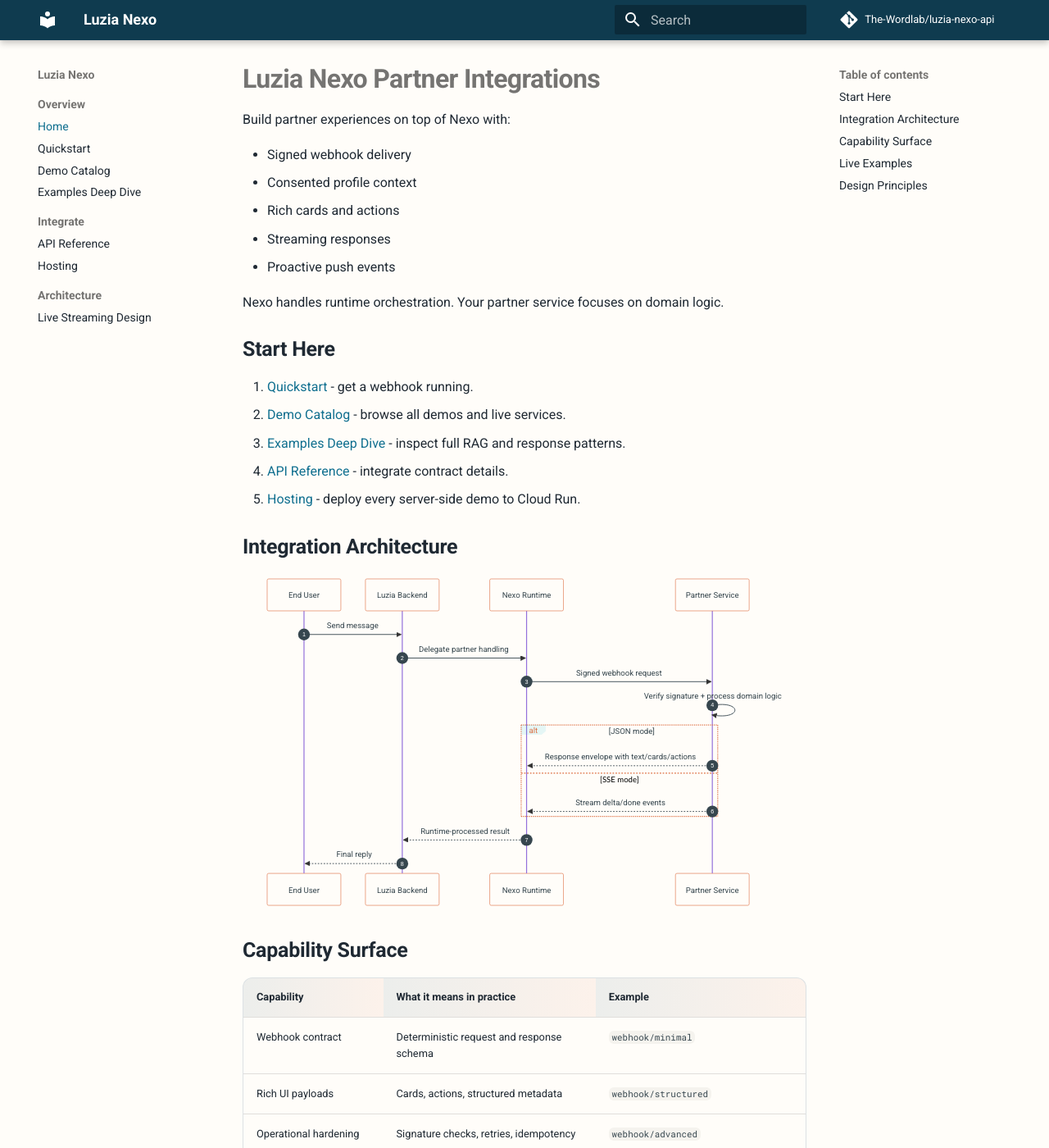
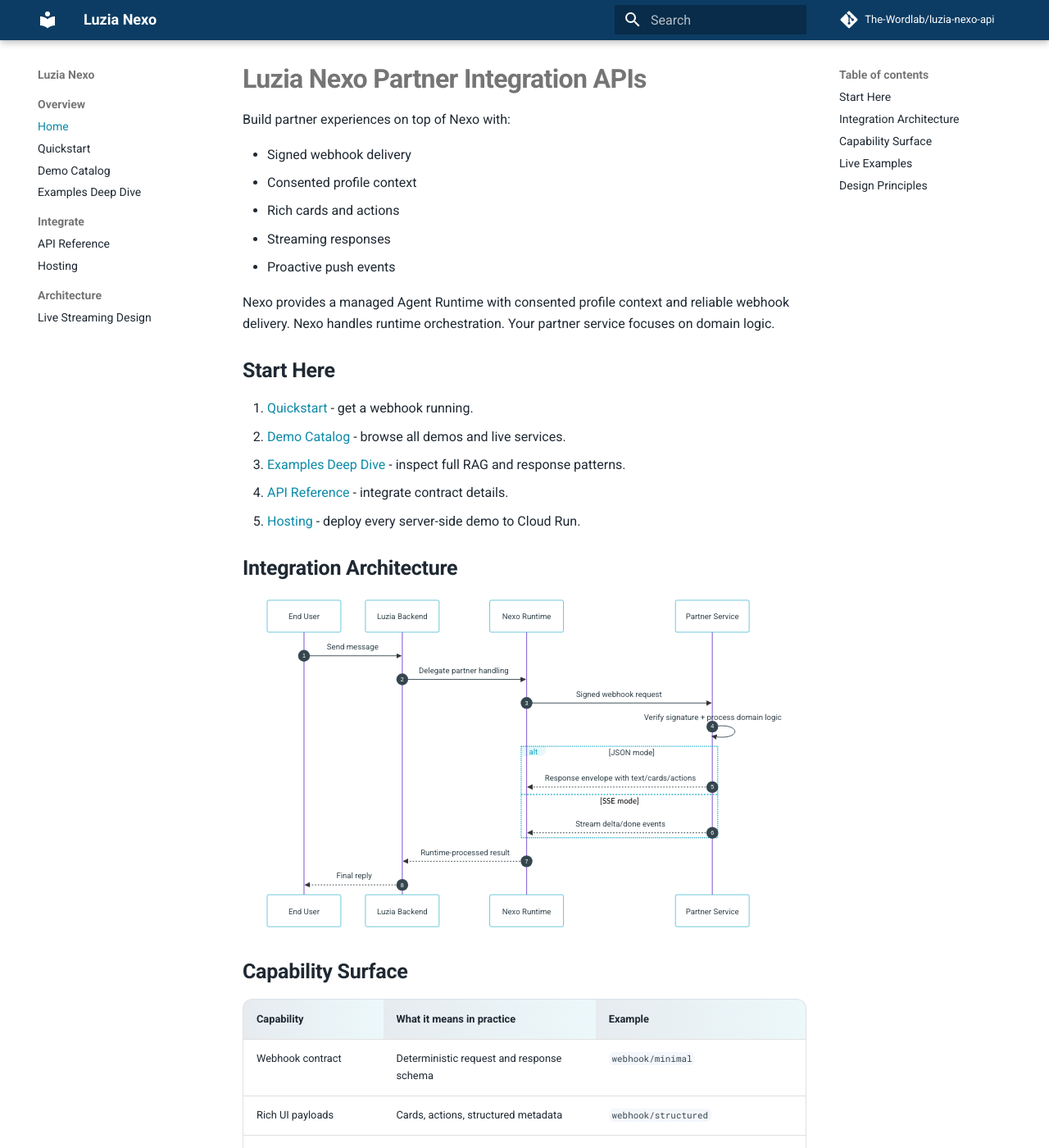
Before and after one commit to The-Wordlab/luzia-nexo-api, an MkDocs documentation site: the page built from docs/index.md, in a window 1280 px wide and 1400 px high. Shown: the whole window at 82% size. Built offline with MkDocs 1.6.1 and Material for MkDocs 9.7.7, drawn with Linux system fonts in a browser that asks for light colours; comment, search, counter and statistics services are not loaded.

Commit message:
fix: restore agent-runtime copy and blue docs palette

```diff
--- a/docs/index.md
+++ b/docs/index.md
@@ -1,4 +1,4 @@
-# Luzia Nexo Partner Integrations
+# Luzia Nexo Partner Integration APIs
 
 Build partner experiences on top of Nexo with:
 
@@ -8,6 +8,7 @@
 - Streaming responses
 - Proactive push events
 
+Nexo provides a managed Agent Runtime with consented profile context and reliable webhook delivery.
 Nexo handles runtime orchestration. Your partner service focuses on domain logic.
 
 ## Start Here
--- a/docs/stylesheets/brand.css
+++ b/docs/stylesheets/brand.css
@@ -1,24 +1,24 @@
 /* Luzia Nexo docs theme tuning - capability-first visual hierarchy. */
 [data-md-color-scheme="default"] {
-  --md-primary-fg-color: #0f3b4f;
-  --md-primary-fg-color--light: #1d5d78;
-  --md-primary-fg-color--dark: #0a2a38;
-  --md-accent-fg-color: #dd6e42;
-  --md-typeset-a-color: #0f6f8f;
-  --md-default-bg-color: #fffdf9;
+  --md-primary-fg-color: #0c3c63;
+  --md-primary-fg-color--light: #145987;
+  --md-primary-fg-color--dark: #082941;
+  --md-accent-fg-color: #0ea5c6;
+  --md-typeset-a-color: #0c8aa8;
+  --md-default-bg-color: #ffffff;
   --md-default-fg-color: #171717;
   --md-typeset-color: #1f2933;
-  --md-code-bg-color: #f5f3ee;
+  --md-code-bg-color: #f4f7fb;
 }
 
 [data-md-color-scheme="slate"] {
-  --md-primary-fg-color: #133f50;
-  --md-primary-fg-color--light: #235f78;
-  --md-primary-fg-color--dark: #0c2d3a;
-  --md-accent-fg-color: #f58d63;
-  --md-typeset-a-color: #72d2f0;
-  --md-default-bg-color: #0c1520;
-  --md-code-bg-color: #111e2a;
+  --md-primary-fg-color: #0a3356;
+  --md-primary-fg-color--light: #0f4c81;
+  --md-primary-fg-color--dark: #072744;
+  --md-accent-fg-color: #4dd0e1;
+  --md-typeset-a-color: #8de7f3;
+  --md-default-bg-color: #06111c;
+  --md-code-bg-color: #102031;
 }
 
 .md-typeset .admonition,
@@ -63,7 +63,7 @@
 }
 
 .md-typeset table:not([class]) th {
-  background: linear-gradient(90deg, rgba(15, 59, 79, 0.08), rgba(221, 110, 66, 0.08));
+  background: linear-gradient(90deg, rgba(12, 60, 99, 0.1), rgba(14, 165, 198, 0.08));
   font-weight: 650;
 }
 
@@ -83,8 +83,8 @@
 }
 
 .md-typeset blockquote {
-  border-left: 3px solid #dd6e42;
-  background: rgba(221, 110, 66, 0.06);
+  border-left: 3px solid #0ea5c6;
+  background: rgba(14, 165, 198, 0.08);
   padding: 0.5rem 0.9rem;
   border-radius: 6px;
 }
```
